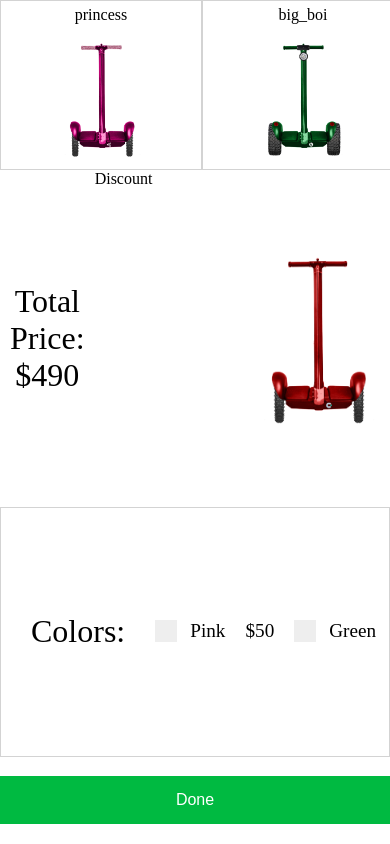
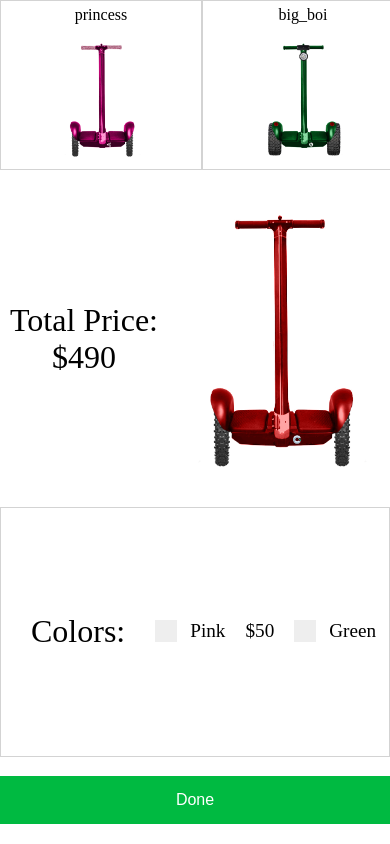
Before and after one commit to RP422/PimpMySegway, a website built with webpack: page dist/build.html in a window 390 px wide. Built offline with nearby package versions, Linux system fonts and the light colour scheme.

Commit message:
Everything should work now Only things left to do is some minor styling in mobile, the weird media query bug, and changing the single div id from "mainContainer" to "segway"

```diff
--- a/dist/css/demo.css
+++ b/dist/css/demo.css
@@ -257,7 +257,7 @@ html, body {
     max-height: 100%;
     max-width: 100%;
   }
-  #colorOptions, #tiresOptions, #enginesOptions, #otherOption, .options-wrapper {
+  #colorOptions, #tiresOptions, #enginesOptions, #otherOptions, .options-wrapper {
     flex-direction: row;
     min-width: fit-content;
   }
--- a/dist/scripts/options.js
+++ b/dist/scripts/options.js
@@ -3,7 +3,7 @@ let request = new XMLHttpRequest();
 let current_segway = {
   "color": "",
   "engine": "",
-  "wheel":   "",
+  "wheel":  "",
   "bag":                false,
   "fan":                false,
   "handlebar_covers":   false,
@@ -27,9 +27,11 @@ const loadComplete = evt => {
     let json = JSON.parse(request.responseText);
 
     container = document.getElementById("mainContainer");
+
     container.appendChild(setupPreBuilt(json));
     container.appendChild(setupSegway());
     container.appendChild(setupOptions(json));
+
     setPrebuildEventListener();
     setDefaultSegway(json);
     updatePage();
@@ -60,7 +62,6 @@ const updateSegwayImage = () => {
     segwayStyle.backgroundRepeat = "no-repeat";
     segwayStyle.backgroundSize = "contain";
 }
-
 
 const setChecked = isReset => {
     let otherOptions = document.getElementById('otherOptionsWrapper').getElementsByTagName('input');
@@ -113,7 +114,6 @@ const setChecked = isReset => {
 }
 
 const calculatePrice = () => {
-    let priceArea = document.getElementById("priceArea");
     let totalPrice = 0;
     let json = JSON.parse(request.responseText);
     for (let i in current_segway) {
@@ -127,10 +127,8 @@ const calculatePrice = () => {
     }
     if (matchesPrebuilt(json)) {
         totalPrice -= 300;
-    } else {
-
     }
-    priceArea.innerHTML = `Total Price: $${totalPrice}`;
+    document.getElementById("priceArea").innerHTML = `Total Price: $${totalPrice}`;
 
 }
 
@@ -139,14 +137,14 @@ const updatePage = () => {
     calculatePrice();
 }
 
-
 const matchesPrebuilt = json => {
     match = false;
     for (let p in json.preBuilts) {
-        if(JSON.stringify(current_segway) === JSON.stringify(json.preBuilts[p])) {
+        if (JSON.stringify(current_segway) === JSON.stringify(json.preBuilts[p])) {
             match = true;
         }
     }
+    console.log(match);
     return match;
 }
 
@@ -410,31 +408,14 @@ const setupSegway = () =>{
     let viewImagesDiv = document.createElement("div");
     viewImagesDiv.id = "segwayImages";
 
-    let priceWrapper = document.createElement("div");
-    priceWrapper.id = "priceWrapper";
-    priceWrapper.setAttribute("class", "box container flex-row");
-
     let priceAreaDiv = document.createElement("div");
     priceAreaDiv.id = "priceArea";
     priceAreaDiv.setAttribute("class", "box container flex-col");
     priceAreaDiv.textContent = `Prices`;
 
-    let discountAreaDiv = document.createElement("div");
-    discountAreaDiv.id = "discountArea";
-    discountAreaDiv.setAttribute("class", "box container flex-col");
-
-    let discountDiv= document.createElement("div");
-    discountDiv.setAttribute("class", "box container flex-col discount");
-    discountDiv.textContent = `Discount`;
-
-    discountAreaDiv.appendChild(discountDiv);
-
-    priceWrapper.appendChild(priceAreaDiv);
-    priceWrapper.appendChild(discountAreaDiv);
-
     viewAreaDiv.appendChild(viewImagesDiv);
     viewContainerDiv.appendChild(viewAreaDiv);
-    viewContainerDiv.appendChild(priceWrapper);
+    viewContainerDiv.appendChild(priceAreaDiv);
 
     return viewContainerDiv;
 }
```
Also changed, not shown: dist/index.html (+1 -1 lines).
